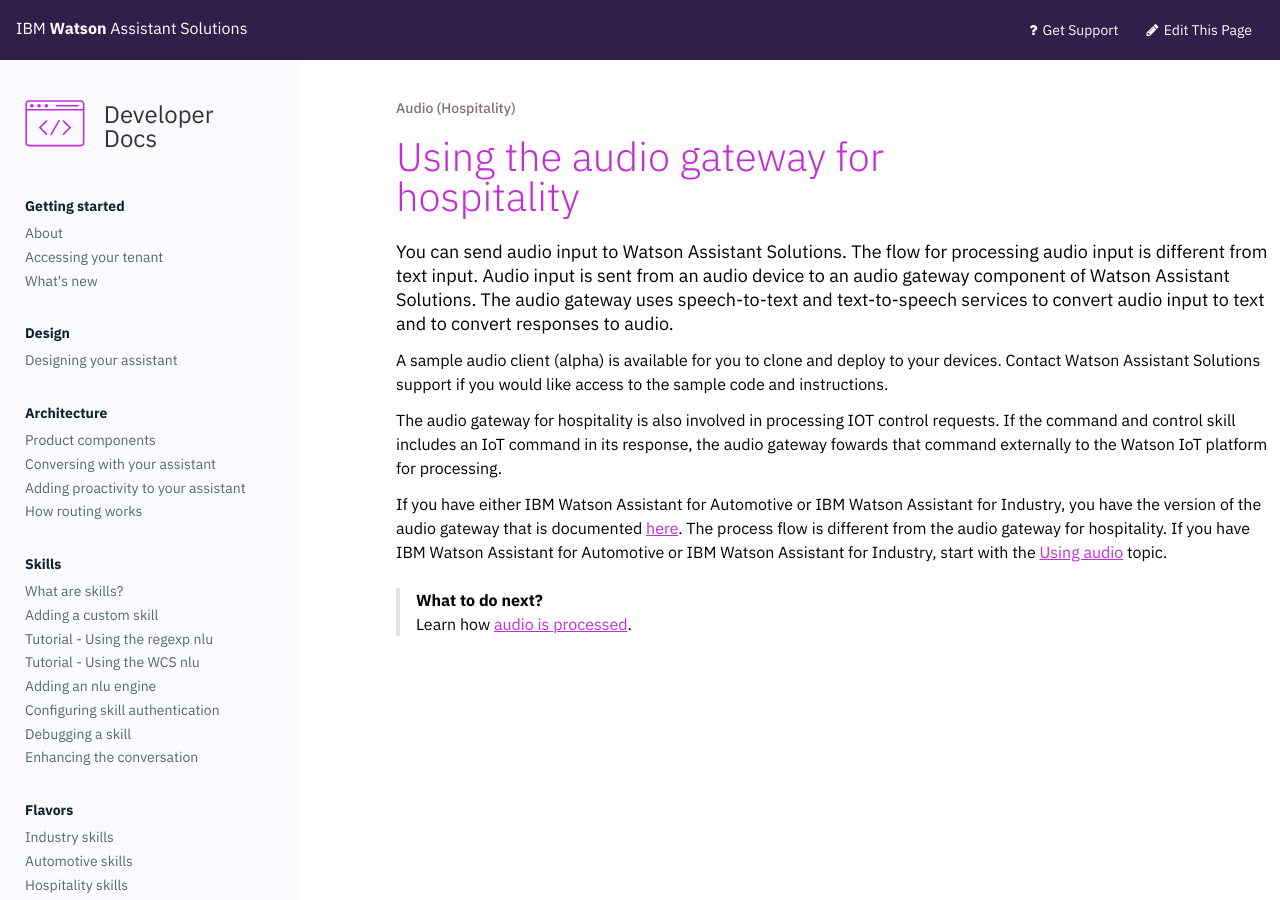
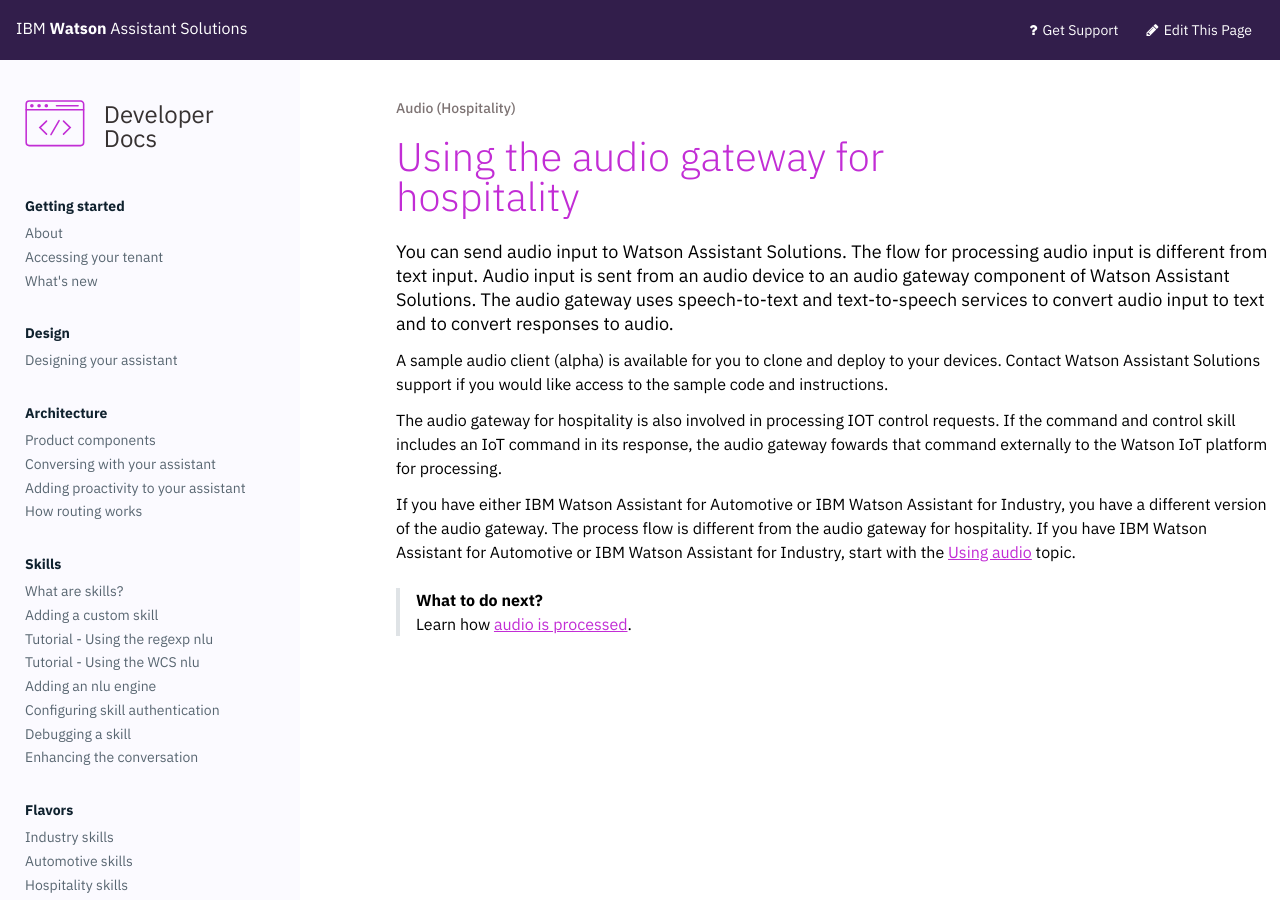
Before and after one commit to Watson-Personal-Assistant/developer, a Jekyll site: the page built from _content/audio_single/audio_support.md, in a window 1280 px wide. Built offline with Jekyll 4.4.1, drawn with Linux system fonts in a browser that asks for light colours.

Commit message:
simplify link

```diff
--- a/_content/audio_single/audio_support.md
+++ b/_content/audio_single/audio_support.md
@@ -8,7 +8,7 @@
 
 The audio gateway for hospitality is also involved in processing IOT control requests.  If the command and control skill includes an IoT command in its response, the audio gateway fowards that command externally to the Watson IoT platform for processing.
 
-If you have either IBM Watson Assistant for Automotive or IBM Watson Assistant for Industry, you have the version of the audio gateway that is documented [here]({{site.baseurl}}/audio_basic/audio_support/).  The process flow is different from the audio gateway for hospitality. If you have IBM Watson Assistant for Automotive or IBM Watson Assistant for Industry, start with the [Using audio]({{site.baseurl}}/audio/audio_support/) topic.
+If you have either IBM Watson Assistant for Automotive or IBM Watson Assistant for Industry, you have a different version of the audio gateway.  The process flow is different from the audio gateway for hospitality. If you have IBM Watson Assistant for Automotive or IBM Watson Assistant for Industry, start with the [Using audio]({{site.baseurl}}/audio/audio_support/) topic.
 
 > **What to do next?**<br/>
 Learn how [audio is processed]({{site.baseurl}}/audio_single/how_it_works_audio).
```
